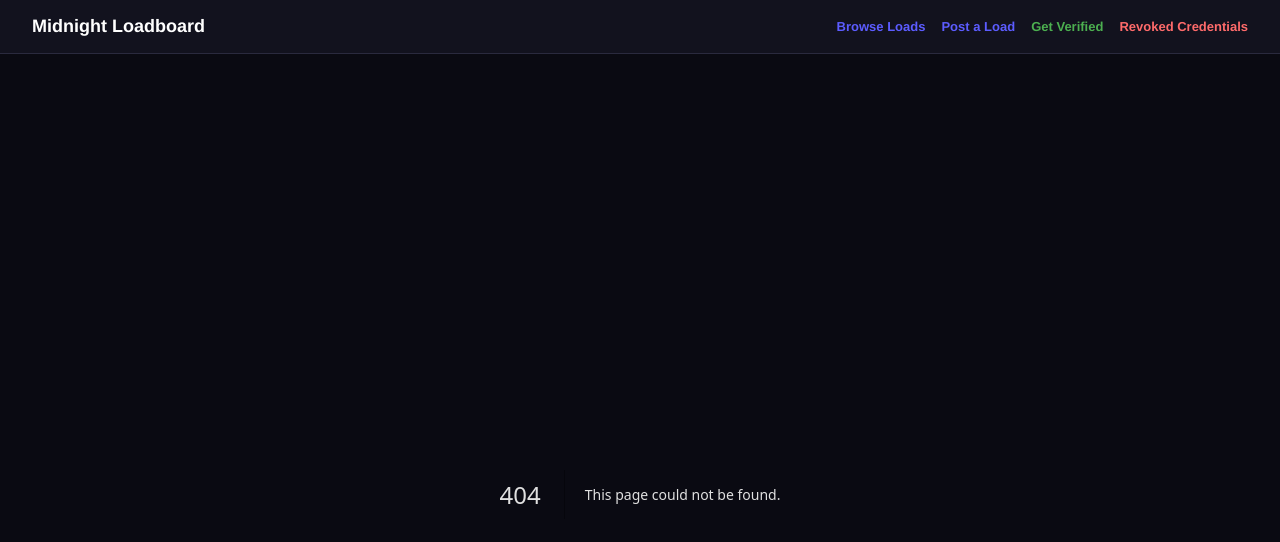
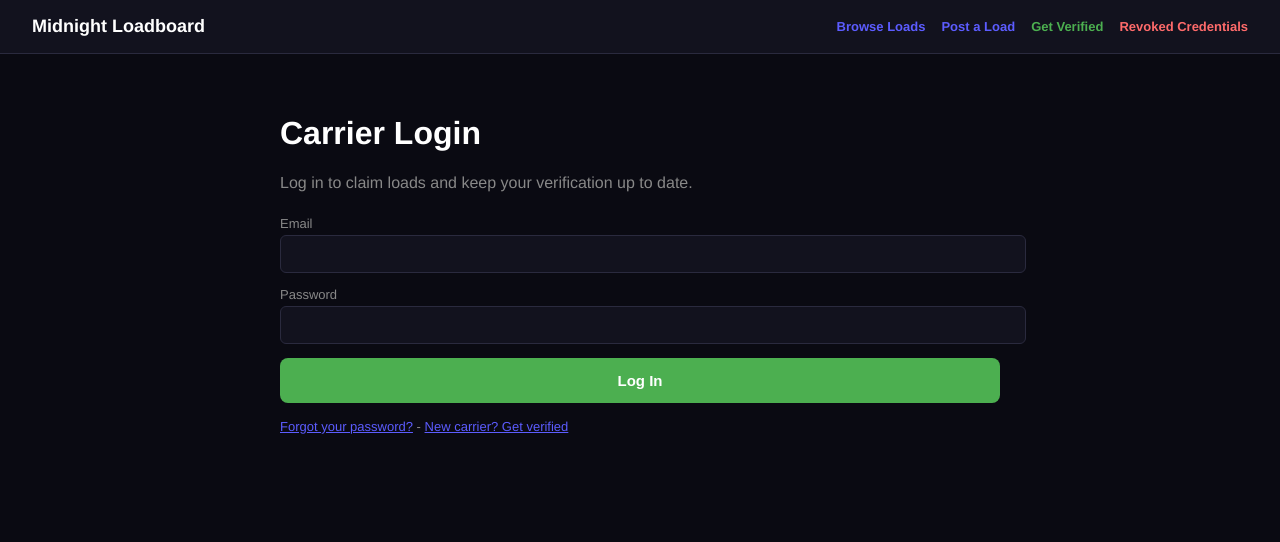
Before and after one commit to Robariano/midnight-loadboard-app, a Next.js app: page /login in a window 1280 px wide. Before the commit this address had no page. Shown: the top 542 px of the page. Built offline with nearby package versions, Linux system fonts and the light colour scheme.

Commit message:
Implement login form with email and password fields

```diff
--- /dev/null
+++ b/app/login/page.js
@@ -0,0 +1,72 @@
+"use client";
+import { useState } from "react";
+
+const inputStyle = {
+    width: "100%",
+    padding: "10px 12px",
+    marginBottom: 14,
+    background: "#12121e",
+    border: "1px solid #2a2a3e",
+    borderRadius: 6,
+    color: "#e0e0e0",
+    fontSize: 14,
+};
+
+const labelStyle = { display: "block", fontSize: 13, color: "#888", marginBottom: 4 };
+
+export default function Login() {
+    const [email, setEmail] = useState("");
+    const [password, setPassword] = useState("");
+    const [status, setStatus] = useState(null);
+    const [error, setError] = useState(null);
+
+  async function handleSubmit(e) {
+        e.preventDefault();
+        setStatus("submitting");
+        setError(null);
+        const res = await fetch("/api/carriers/login", {
+                method: "POST",
+                headers: { "Content-Type": "application/json" },
+                body: JSON.stringify({ email, password }),
+        });
+        const data = await res.json().catch(() => ({}));
+        if (res.ok) {
+                const params = new URLSearchParams(window.location.search);
+                window.location.href = params.get("next") || "/loads";
+        } else {
+                setStatus("error");
+                setError(data.error || "Something went wrong - please try again.");
+        }
+  }
+
+  return (
+        <div>
+          <h1 style={{ color: "#fff" }}>Carrier Login</h1>
+      <p style={{ color: "#888", marginBottom: 24 }}>
+        Log in to claim loads and keep your verification up to date.
+          </p>
+      <form onSubmit={handleSubmit}>
+                  <label style={labelStyle}>Email</label>
+        <input style={inputStyle} type="email" required value={email}
+          onChange={(e) => setEmail(e.target.value)} />
+
+                    <label style={labelStyle}>Password</label>
+        <input style={inputStyle} type="password" required value={password}
+          onChange={(e) => setPassword(e.target.value)} />
+
+                    <button type="submit" disabled={status === "submitting"} style={{
+                      width: "100%", padding: "14px", background: "#4caf50", color: "#fff",
+                      border: "none", borderRadius: 8, fontWeight: 700, fontSize: 15, cursor: "pointer",
+          }}>
+{status === "submitting" ? "Logging in..." : "Log In"}
+</button>
+{status === "error" && <p style={{ color: "#ff6b6b", marginTop: 12 }}>{error}</p>}
+  </form>
+      <p style={{ color: "#888", marginTop: 16, fontSize: 13 }}>
+        <a href="/forgot-password" style={{ color: "#5c5cff" }}>Forgot your password?</a>
+{" "}-{" "}
+        <a href="/get-verified" style={{ color: "#5c5cff" }}>New carrier? Get verified</a>
+  </p>
+  </div>
+    );
+}
```
